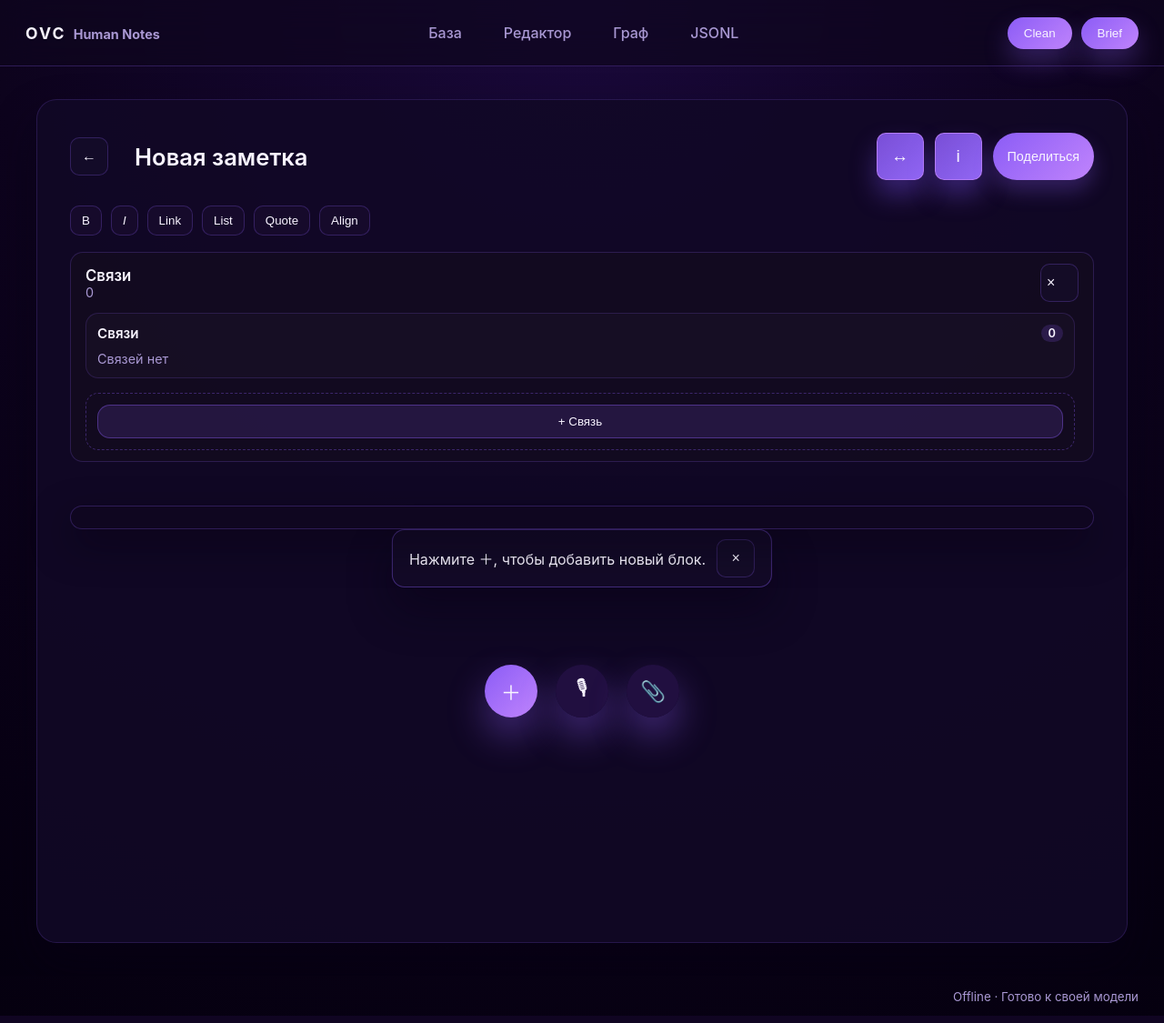
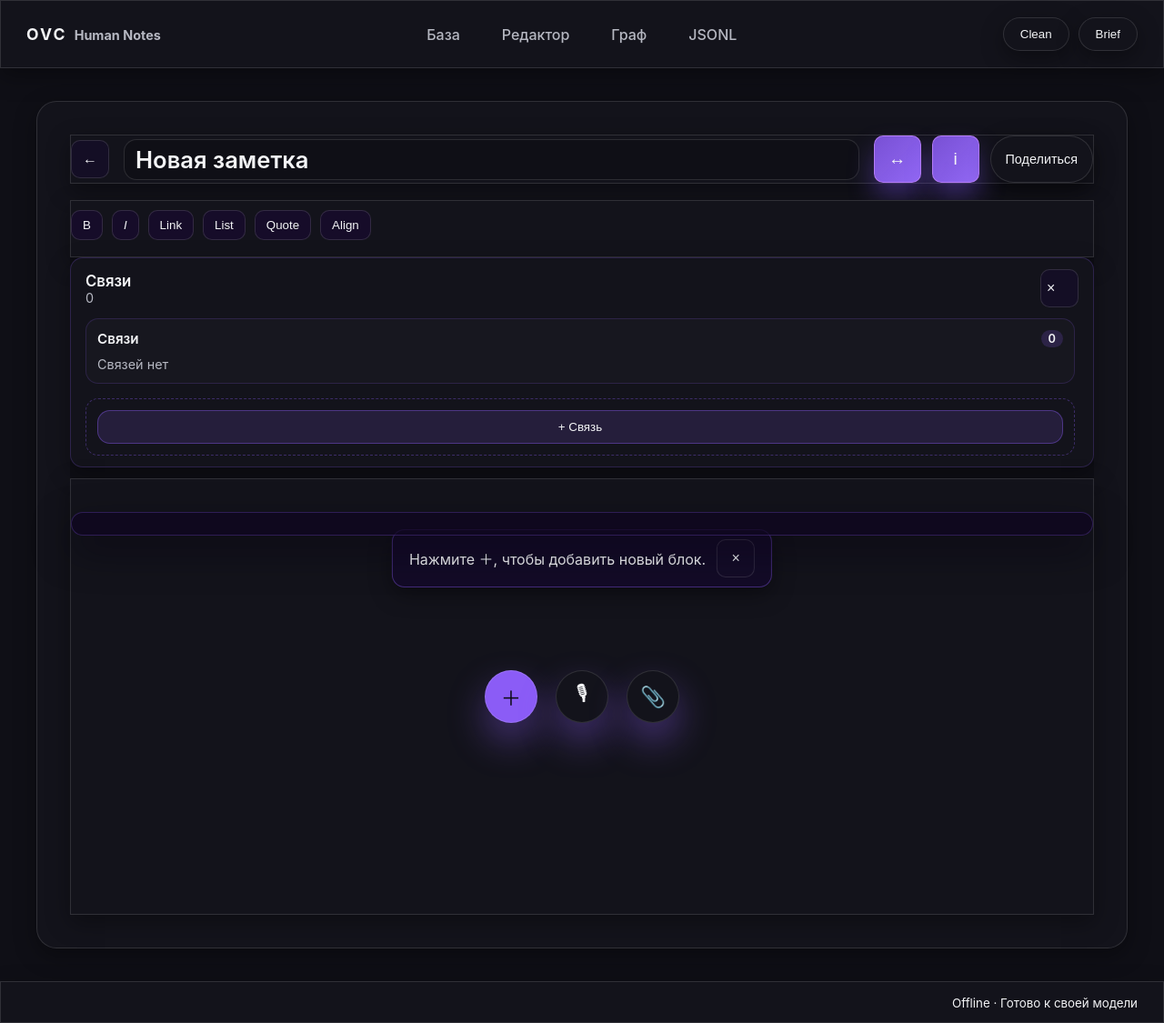
Before and after one commit to vjachikslavny-crypto/ovc, a FastAPI app: page / in a window 1280 px wide. Shown: the whole page at 91% size. Run offline with FastAPI, Linux system fonts and the light colour scheme; data comes from the database, SQL or seed files in the repository; data that the repository does not hold is empty; some libraries are stand-ins or nearby versions.

Commit message:
refactor(theme): replace hardcoded colors with tokens

```diff
--- a/simple_app/static/css/prism-ovc.css
+++ b/simple_app/static/css/prism-ovc.css
@@ -1,8 +1,8 @@
 /* ---- OVC Prism isolation ---- */
 .ovc-prism {
-  --ovc-bg: rgba(13, 10, 20, 0.9);
-  --ovc-border: rgba(139, 92, 246, 0.22);
-  --ovc-fg: #e6e6f0;
+  --ovc-bg: var(--card);
+  --ovc-border: var(--border);
+  --ovc-fg: var(--text);
   background: var(--ovc-bg);
   border: 1px solid var(--ovc-border);
   border-radius: var(--radius-md);
@@ -109,7 +109,7 @@
   font: inherit;
   padding: 6px 10px;
   border-radius: 10px;
-  background: rgba(139, 92, 246, 0.12);
+  background: var(--accent-weak);
   border: 1px solid var(--ovc-border);
   color: var(--ovc-fg);
   cursor: pointer;
--- a/simple_app/static/css/styles.css
+++ b/simple_app/static/css/styles.css
@@ -1,22 +1,112 @@
+/* Базовые токены */
 :root {
   color-scheme: dark;
-  --bg: radial-gradient(circle at top, #1a093b 0%, #0d031d 50%, #05000f 100%);
-  --surface: rgba(21, 10, 40, 0.92);
-  --surface-alt: rgba(33, 16, 63, 0.78);
-  --border: rgba(142, 96, 255, 0.25);
-  --border-strong: rgba(142, 96, 255, 0.55);
-  --text-primary: #f8f4ff;
-  --text-muted: #a998d3;
+  --bg: #0b0b10;
+  --surface: #0f0f16;
+  --card: #13131b;
+  --text: #f3f4f6;
+  --muted: #b6b8c2;
+  --border: rgba(255, 255, 255, 0.12);
   --accent: #8b5cf6;
-  --accent-strong: #c084fc;
+  --accent-weak: rgba(139, 92, 246, 0.14);
+  --on-accent: #0b0b10;
+  --shadow: 0 8px 24px rgba(0, 0, 0, 0.35);
+  --surface-alt: var(--surface);
+  --border-strong: var(--border);
+  --text-primary: var(--text);
+  --text-muted: var(--muted);
+  --accent-strong: var(--accent);
+  --neon-bg: none;
+  --neon-glow: none;
   --danger: #ec4899;
-  --shadow: 0 24px 48px rgba(7, 2, 20, 0.45);
   --radius-lg: 22px;
   --radius-md: 14px;
   --radius-sm: 10px;
   font-family: "Inter", "SF Pro Display", -apple-system, BlinkMacSystemFont, "Segoe UI", sans-serif;
 }
 
+/* default / brief / clean */
+:root[data-theme="default"],
+:root[data-theme="brief"],
+:root[data-theme="clean"] {
+  --bg: #0b0712;
+  --surface: #0f0a1a;
+  --card: #120a1f;
+  --text: #f4f1ff;
+  --muted: #cfc7e9;
+  --border: rgba(139, 92, 246, 0.22);
+  --accent: #8b5cf6;
+  --accent-weak: rgba(139, 92, 246, 0.14);
+  --on-accent: #0b0712;
+  --shadow: 0 10px 30px rgba(139, 92, 246, 0.18);
+  --neon-bg: radial-gradient(1200px 600px at 30% -10%, rgba(139, 92, 246, 0.12), transparent 55%);
+  --neon-glow: 0 0 30px rgba(139, 92, 246, 0.2);
+}
+
+/* dark */
+:root[data-theme="dark"] {
+  --bg: #0a0a0a;
+  --surface: #111113;
+  --card: #161618;
+  --text: #e9e9eb;
+  --muted: #b1b1b6;
+  --border: rgba(255, 255, 255, 0.1);
+  --accent: #7c3aed;
+  --accent-weak: rgba(124, 58, 237, 0.14);
+  --on-accent: #0a0a0a;
+  --shadow: 0 8px 24px rgba(0, 0, 0, 0.4);
+  --neon-bg: none;
+  --neon-glow: none;
+}
+
+/* milk */
+:root[data-theme="milk"] {
+  --bg: #f6f5f2;
+  --surface: #ffffff;
+  --card: #ffffff;
+  --text: #1c1c1c;
+  --muted: #62666d;
+  --border: rgba(0, 0, 0, 0.08);
+  --accent: #6b4de6;
+  --accent-weak: rgba(107, 77, 230, 0.12);
+  --on-accent: #ffffff;
+  --shadow: 0 6px 18px rgba(0, 0, 0, 0.06);
+  --neon-bg: none;
+  --neon-glow: none;
+}
+
+/* white */
+:root[data-theme="white"] {
+  --bg: #ffffff;
+  --surface: #ffffff;
+  --card: #ffffff;
+  --text: #111111;
+  --muted: #666666;
+  --border: rgba(0, 0, 0, 0.08);
+  --accent: #5b8def;
+  --accent-weak: rgba(91, 141, 239, 0.14);
+  --on-accent: #ffffff;
+  --shadow: 0 6px 16px rgba(0, 0, 0, 0.05);
+  --neon-bg: none;
+  --neon-glow: none;
+}
+
+/* pastel-blue */
+:root[data-theme="pastel-blue"] {
+  --bg: #f2f7ff;
+  --surface: #ffffff;
+  --card: #ffffff;
+  --text: #0f1b2d;
+  --muted: #4b617d;
+  --border: rgba(14, 27, 43, 0.08);
+  --accent: #3e7be6;
+  --accent-weak: rgba(62, 123, 230, 0.14);
+  --on-accent: #ffffff;
+  --shadow: 0 8px 20px rgba(18, 38, 77, 0.08);
+  --neon-bg: none;
+  --neon-glow: none;
+}
+
 * {
   box-sizing: border-box;
 }
@@ -25,7 +115,7 @@
   margin: 0;
   min-height: 100vh;
   background: var(--bg);
-  color: var(--text-primary);
+  color: var(--text);
   display: grid;
   grid-template-rows: auto 1fr auto;
   width: 100%;
@@ -2734,8 +2824,8 @@
   position: relative;
   min-height: 520px;
   border-radius: var(--radius-lg);
-  border: 1px solid rgba(142, 96, 255, 0.22);
-  background: rgba(19, 8, 40, 0.85);
+  border: 1px solid var(--border);
+  background: var(--card);
   box-shadow: var(--shadow);
   overflow: hidden;
 }
@@ -2747,11 +2837,11 @@
 
 .graph-tooltip {
   position: absolute;
-  background: rgba(10, 4, 23, 0.92);
-  border: 1px solid rgba(142, 96, 255, 0.35);
+  background: var(--card);
+  border: 1px solid var(--border);
   border-radius: var(--radius-md);
   padding: 10px 14px;
-  color: var(--text-primary);
+  color: var(--text);
   box-shadow: var(--shadow);
   min-width: 220px;
   pointer-events: none;
@@ -2763,14 +2853,14 @@
   inset: 0;
   display: grid;
   place-items: center;
-  color: var(--text-muted);
+  color: var(--muted);
   letter-spacing: 0.04em;
 }
 
 .graph-groups-panel {
-  background: rgba(17, 7, 32, 0.9);
+  background: var(--card);
   border-radius: var(--radius-lg);
-  border: 1px solid rgba(142, 96, 255, 0.2);
+  border: 1px solid var(--border);
   padding: 18px;
   display: grid;
   gap: 18px;
@@ -2794,8 +2884,8 @@
   gap: 8px;
   border-radius: 999px;
   padding: 6px 12px;
-  background: rgba(22, 11, 48, 0.8);
-  border: 1px solid rgba(142, 96, 255, 0.25);
+  background: var(--card);
+  border: 1px solid var(--border);
 }
 
 .graph-legend-swatch {
@@ -2873,6 +2963,76 @@
   opacity: 0.15;
 }
 
+/* Применение токенов к общим элементам */
+.app-shell__topbar,
+.app-shell__footer,
+.editor,
+.editor__header,
+.editor__canvas,
+.note-block,
+.note-inspector,
+.toolbar,
+.inline-bubble,
+.bottom-sheet,
+.pill-button,
+.fab,
+.pdf-viewer,
+.table-viewer,
+.code-viewer,
+.slides-viewer,
+.chip-list,
+.property-list,
+.connections-panel,
+.graph-groups-panel,
+.graph-canvas {
+  background: var(--card);
+  border: 1px solid var(--border);
+  box-shadow: var(--shadow);
+  color: var(--text);
+}
+
+.app-shell__body,
+.editor__body {
+  background: var(--surface);
+}
+
+.app-neon-bg {
+  background-image: var(--neon-bg);
+}
+
+a,
+.link {
+  color: var(--accent);
+}
+
+.muted {
+  color: var(--muted);
+}
+
+input,
+textarea,
+[contenteditable="true"] {
+  color: var(--text);
+  background: var(--surface);
+  border: 1px solid var(--border);
+}
+
+.pill-button--primary,
+.fab--primary {
+  background: var(--accent);
+  color: var(--on-accent);
+}
+
+.pill-button--primary:hover,
+.fab--primary:hover {
+  box-shadow: 0 0 0 6px var(--accent-weak);
+}
+
+:focus-visible {
+  outline: 2px solid var(--accent);
+  outline-offset: 2px;
+}
+
 .graph-canvas line.highlight {
   opacity: 1;
   stroke: #f9a8d4;
--- a/simple_app/static/js/palette.js
+++ b/simple_app/static/js/palette.js
@@ -5,6 +5,7 @@
 
   const close = () => paletteEl.setAttribute('aria-hidden', 'true');
   const open = () => paletteEl.setAttribute('aria-hidden', 'false');
+  const isOpen = () => paletteEl.getAttribute('aria-hidden') === 'false';
 
   triggerEl.addEventListener('click', (event) => {
     event.preventDefault();
@@ -41,6 +42,19 @@
   document.addEventListener('keydown', (event) => {
     if (event.key === 'Escape') close();
   });
+
+  // Закрываем палитру при клике/тапе вне её области
+  const handleOutsidePointer = (event) => {
+    if (!isOpen()) return;
+    const target = event.target;
+    if (!target) return;
+    if (paletteEl.contains(target) || triggerEl.contains(target)) return;
+    close();
+  };
+
+  // Используем mousedown в capture-режиме, чтобы срабатывать раньше stopPropagation
+  document.addEventListener('mousedown', handleOutsidePointer, { capture: true });
+  document.addEventListener('touchstart', handleOutsidePointer, { capture: true });
 }
 
 function buildBlock(type, dataset = {}) {
@@ -58,14 +72,6 @@
     case 'table':
       // Этот case не должен вызываться, так как таблица обрабатывается асинхронно
       return null;
-    case 'image':
-      return { id, type: 'image', data: { src: '', alt: '', caption: '' } };
-    case 'source':
-      return {
-        id,
-        type: 'source',
-        data: { url: '', title: 'Источник', domain: '', published_at: null, summary: '' },
-      };
     case 'todo':
       return { id, type: 'todo', data: { items: [{ id: uuid(), text: 'Задача', done: false }] } };
     case 'summary':
@@ -108,16 +114,18 @@
     const picker = document.createElement('div');
     picker.className = 'table-size-picker';
     picker.style.cssText = `
-      background: white;
+      background: var(--card);
       border-radius: 8px;
       padding: 20px;
-      box-shadow: 0 4px 20px rgba(0, 0, 0, 0.3);
+      box-shadow: var(--shadow);
+      border: 1px solid var(--border);
       max-width: 400px;
+      color: var(--text);
     `;
 
     const title = document.createElement('h3');
     title.textContent = 'Выберите размер таблицы';
-    title.style.cssText = 'margin: 0 0 16px 0; font-size: 18px; font-weight: 600;';
+    title.style.cssText = 'margin: 0 0 16px 0; font-size: 18px; font-weight: 600; color: var(--text);';
 
     const grid = document.createElement('div');
     grid.className = 'table-size-grid';
@@ -141,8 +149,8 @@
         cell.style.cssText = `
           width: 20px;
           height: 20px;
-          border: 1px solid #ddd;
-          background: #f5f5f5;
+          border: 1px solid var(--border);
+          background: var(--surface);
           cursor: pointer;
           transition: all 0.1s;
         `;
@@ -156,11 +164,11 @@
             const cRow = parseInt(c.dataset.row, 10);
             const cCol = parseInt(c.dataset.col, 10);
             if (cRow <= hoverRow && cCol <= hoverCol) {
-              c.style.background = '#8b5cf6';
-              c.style.borderColor = '#7c3aed';
+              c.style.background = 'var(--accent)';
+              c.style.borderColor = 'var(--accent)';
             } else {
-              c.style.background = '#f5f5f5';
-              c.style.borderColor = '#ddd';
+              c.style.background = 'var(--surface)';
+              c.style.borderColor = 'var(--border)';
             }
           });
 
@@ -178,8 +186,8 @@
       const cRow = parseInt(cell.dataset.row, 10);
       const cCol = parseInt(cell.dataset.col, 10);
       if (cRow <= 3 && cCol <= 3) {
-        cell.style.background = '#8b5cf6';
-        cell.style.borderColor = '#7c3aed';
+        cell.style.background = 'var(--accent)';
+        cell.style.borderColor = 'var(--accent)';
       }
     });
 
@@ -190,7 +198,7 @@
       font-weight: 600;
       margin-bottom: 16px;
       font-size: 16px;
-      color: #333;
+      color: var(--text);
     `;
 
     const buttons = document.createElement('div');
@@ -200,10 +208,11 @@
     cancelBtn.textContent = 'Отмена';
     cancelBtn.style.cssText = `
       padding: 8px 16px;
-      border: 1px solid #ddd;
-      background: white;
+      border: 1px solid var(--border);
+      background: var(--surface);
       border-radius: 4px;
       cursor: pointer;
+      color: var(--text);
     `;
     cancelBtn.addEventListener('click', () => {
       overlay.remove();
@@ -215,8 +224,8 @@
     confirmBtn.style.cssText = `
       padding: 8px 16px;
       border: none;
-      background: #8b5cf6;
-      color: white;
+      background: var(--accent);
+      color: var(--on-accent);
       border-radius: 4px;
       cursor: pointer;
     `;
--- a/simple_app/static/js/pdf_viewer.js
+++ b/simple_app/static/js/pdf_viewer.js
@@ -327,15 +327,15 @@
   function showPageError(img, pageNum, errorMessage) {
     const placeholder = img.parentElement.querySelector('.pdf-page-placeholder');
     if (placeholder) {
-      placeholder.style.background = 'rgba(239, 68, 68, 0.1)';
-      placeholder.style.borderColor = 'rgba(239, 68, 68, 0.5)';
-      placeholder.style.color = 'rgba(239, 68, 68, 0.8)';
+      placeholder.style.background = 'var(--accent-weak)';
+      placeholder.style.borderColor = 'var(--border)';
+      placeholder.style.color = 'var(--text)';
       placeholder.textContent = `❌ Ошибка загрузки страницы ${pageNum}\n${errorMessage}`;
       placeholder.style.display = 'flex';
     } else {
       // Если placeholder нет, показываем ошибку на самом изображении
       img.style.opacity = '1';
-      img.style.background = 'linear-gradient(135deg, #ef4444 0%, #dc2626 100%)';
+      img.style.background = 'var(--accent-weak)';
       img.style.minHeight = '400px';
       img.style.display = 'flex';
       img.style.alignItems = 'center';
@@ -394,7 +394,7 @@
       // OVC: pdf - добавляем placeholder для визуальной обратной связи
       const placeholder = document.createElement('div');
       placeholder.className = 'pdf-page-placeholder';
-      placeholder.style.cssText = 'min-height: 400px; background: rgba(139, 92, 246, 0.1); border: 2px dashed rgba(139, 92, 246, 0.3); display: flex; align-items: center; justify-content: center; color: rgba(255, 255, 255, 0.5);';
+      placeholder.style.cssText = 'min-height: 400px; background: var(--accent-weak); border: 2px dashed var(--border); display: flex; align-items: center; justify-content: center; color: var(--muted);';
       placeholder.textContent = `Загрузка страницы ${i}...`;
       figure.appendChild(placeholder);
 
```
Also changed, not shown: simple_app/static/js/graph.js (+4 -4 lines).
